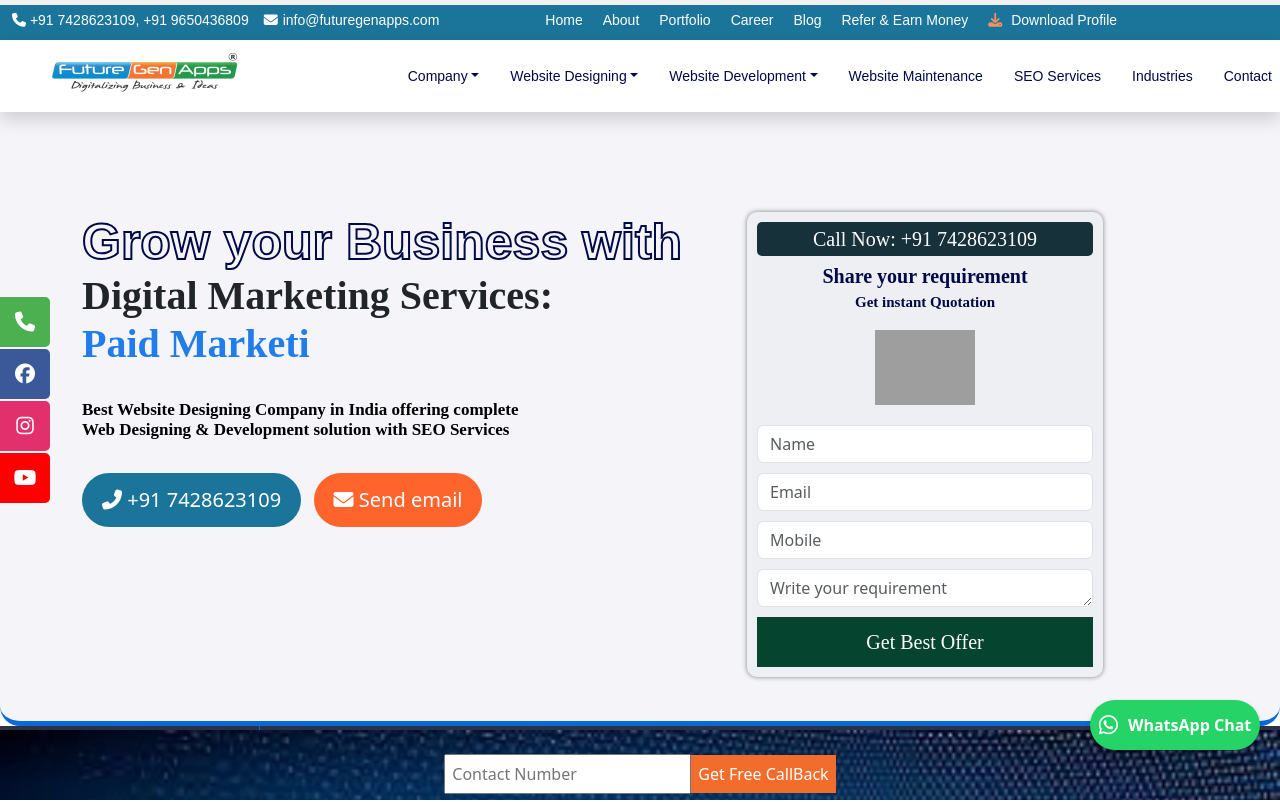
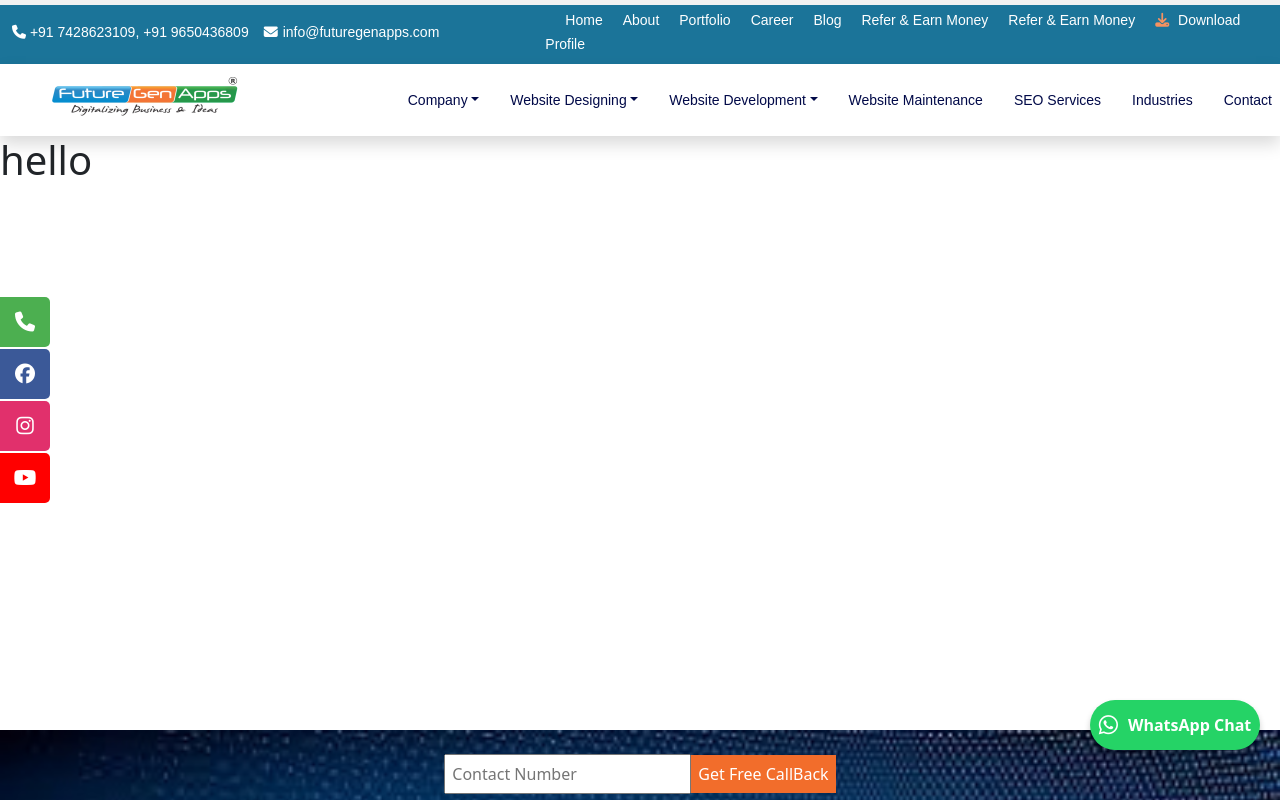
Before and after one commit to Bhumika-choudhary/future_gen_app, a React (Vite) app: page /about in a window 1280 px wide. Shown: the top 802 px of the page. Built offline with nearby package versions, Linux system fonts and the light colour scheme; grey boxes are pictures that could not be loaded.

Commit message:
update some file

```diff
--- a/package.json
+++ b/package.json
@@ -16,7 +16,7 @@
     "primereact": "^10.9.7",
     "react": "^18.3.1",
     "react-dom": "^18.3.1",
-    "react-router-dom": "^7.9.3",
+    "react-router-dom": "^7.9.5",
     "react-slick": "^0.31.0",
     "slick-carousel": "^1.8.1"
   },
--- a/src/App.jsx
+++ b/src/App.jsx
@@ -1,17 +1,26 @@
 import "./App.css";
+import { Routes, Route } from "react-router-dom";
 import Navbar from "./components/Navbar";
 import SocialIcon from "./components/socialIcon";
-import Home from "./components/Home"
+import Home from "./components/Home";
+import About from "./components/about";
 import Footer from "./components/Footer";
 
 function App() {
   return (
     <>
+      {/* Navbar and SocialIcon should be visible on all pages */}
       <Navbar />
-      <SocialIcon/>
-      <Home/>
+      <SocialIcon />
+
+      {/* Routes will switch based on URL */}
+      <Routes>
+        <Route path="/" element={<Home />} />
+        <Route path="/about" element={<About />} />
+      </Routes>
+
+      {/* Footer visible on all pages */}
       <Footer />
-
     </>
   );
 }
--- /dev/null
+++ b/src/components/About.jsx
@@ -0,0 +1,8 @@
+
+export default function About() {
+  return (
+    <div>
+      <h1>hello</h1>
+    </div>
+  )
+}
--- a/src/components/Navbar.jsx
+++ b/src/components/Navbar.jsx
@@ -1,14 +1,10 @@
-import  { useEffect, useState } from "react";
+import { Link } from "react-router-dom";
+import { useEffect, useState } from "react";
 import logo from "../assets/Logo-FutureGenApps.png";
 import companyProfile from "../assets/FutureGenApps_Company_Profile.pdf";
 import "./Navbar.css";
 
-
-
-
-
 const Navbar = () => {
-
   const [scrollWidth, setScrollWidth] = useState(0);
 
   useEffect(() => {
@@ -27,7 +23,6 @@
     return () => window.removeEventListener("scroll", handleScroll);
   }, []);
 
-
   return (
     <>
       {/* ---------- 🔹 TOPBAR SECTION ---------- */}
@@ -35,17 +30,14 @@
         <div className="row align-items-center">
           {/* Left - Contact Info */}
           <div className="col-md-5 text-md-start text-center">
-            <p className="mb-0" style={{ fontSize: "14px", display:"flex"  }}>
-              <a
-                href=""
-                style={{ color: "white" }}
-                title="+91 7428623109"
-              >
-                <i className="fa-solid fa-phone"></i> +91 7428623109, +91 9650436809
+            <p className="mb-0" style={{ fontSize: "14px", display: "flex" }}>
+              <a href="" style={{ color: "white" }} title="+91 7428623109">
+                <i className="fa-solid fa-phone"></i> +91 7428623109, +91
+                9650436809
               </a>
               <a
                 href=""
-                style={{ color: "white", paddingLeft:"15px" }}
+                style={{ color: "white", paddingLeft: "15px" }}
                 title="info@futuregenapps.com"
               >
                 <i className="fa fa-envelope"></i>info@futuregenapps.com
@@ -55,21 +47,78 @@
 
           {/* Right - Links */}
           <div className="col-md-7 ">
-            <a href="/" style={{ color: "white", fontSize: "14px" }}>
+            <Link
+              to="/"
+              style={{
+                color: "white",
+                marginLeft: "20px",
+                fontSize: "14px",
+                textDecoration: "none",
+              }}
+            >
               Home
-            </a>
-            <a href="about" style={{ color: "white", marginLeft: "20px", fontSize: "14px" }}>
+            </Link>
+            <Link
+              to="/about"
+              style={{
+                color: "white",
+                marginLeft: "20px",
+                fontSize: "14px",
+                textDecoration: "none",
+              }}
+            >
               About
-            </a>
-            <a href="our-portfolio" style={{ color: "white", marginLeft: "20px", fontSize: "14px" }}>
+            </Link>
+
+            {/* <a href="/About" style={{ color: "white", marginLeft: "20px", fontSize: "14px" }}>
+              About
+            </a> */}
+
+            <Link
+              to="/Portfolio"
+              style={{
+                color: "white",
+                marginLeft: "20px",
+                fontSize: "14px",
+                textDecoration: "none",
+              }}
+            >
               Portfolio
-            </a>
-            <a href="careers" style={{ color: "white", marginLeft: "20px", fontSize: "14px" }}>
+            </Link>
+            <Link
+              to="/Career"
+              style={{
+                color: "white",
+                marginLeft: "20px",
+                fontSize: "14px",
+                textDecoration: "none",
+              }}
+            >
               Career
-            </a>
-            <a href="blog" style={{ color: "white", marginLeft: "20px", fontSize: "14px" }}>
+            </Link>
+            <Link
+              to="/Blog"
+              style={{
+                color: "white",
+                marginLeft: "20px",
+                fontSize: "14px",
+                textDecoration: "none",
+              }}
+            >
               Blog
-            </a>
+            </Link>
+            <Link
+              to="/EarnMoney"
+              style={{
+                color: "white",
+                marginLeft: "20px",
+                fontSize: "14px",
+                textDecoration: "none",
+              }}
+            >
+              Refer &amp; Earn Money
+            </Link>
+
             <a
               href=""
               style={{ color: "white", marginLeft: "20px", fontSize: "14px" }}
@@ -82,7 +131,8 @@
               rel="noopener noreferrer"
               style={{ color: "white", marginLeft: "20px", fontSize: "14px" }}
             >
-              <i className="fa fa-download" style={{ color: "#F59260" }}></i> Download Profile
+              <i className="fa fa-download" style={{ color: "#F59260" }}></i>{" "}
+              Download Profile
             </a>
           </div>
         </div>
@@ -168,15 +218,24 @@
                   Dynamic Website Design
                 </a>
                 <hr className="fga-line" />
-              <a href="ecommerce-website-design" className="dropdown-item head">
+                <a
+                  href="ecommerce-website-design"
+                  className="dropdown-item head"
+                >
                   E-Commerce Website Design
                 </a>
                 <hr className="fga-line" />
-              <a href="corporate-website-design" className="dropdown-item head">
+                <a
+                  href="corporate-website-design"
+                  className="dropdown-item head"
+                >
                   Corporate Website Design
                 </a>
                 <hr className="fga-line" />
-              <a href="responsive-website-design" className="dropdown-item head">
+                <a
+                  href="responsive-website-design"
+                  className="dropdown-item head"
+                >
                   Responsive Website Design
                 </a>
                 <hr className="fga-line" />
@@ -207,7 +266,10 @@
                   Laravel Development
                 </a>
                 <hr className="fga-line" />
-              <a href="codeigniter-development" className="dropdown-item head">
+                <a
+                  href="codeigniter-development"
+                  className="dropdown-item head"
+                >
                   CodeIgnitor Development
                 </a>
                 <hr className="fga-line" />
@@ -238,7 +300,10 @@
             <a href="onpage-seo" className="nav-item nav-link">
               SEO Services
             </a>
-          <a href="industries-we-serve-futuregenapps" className="nav-item nav-link">
+            <a
+              href="industries-we-serve-futuregenapps"
+              className="nav-item nav-link"
+            >
               Industries
             </a>
             <a href="contact" className="nav-item nav-link">
--- a/src/main.jsx
+++ b/src/main.jsx
@@ -4,9 +4,6 @@
 import '../node_modules/bootstrap/dist/css/bootstrap.min.css'
 import "bootstrap/dist/js/bootstrap.bundle.min.js";
 import 'animate.css';
-// import 'owl.carousel/dist/assets/owl.carousel.css';
-// import 'owl.carousel/dist/assets/owl.theme.default.css';
-
 
 ReactDOM.createRoot(document.getElementById("root")).render(
   <BrowserRouter>
```
Also changed, not shown: 1 other file (tests, documents, lock files or other folders). Lines whose indentation alone changed are shown as unchanged.
